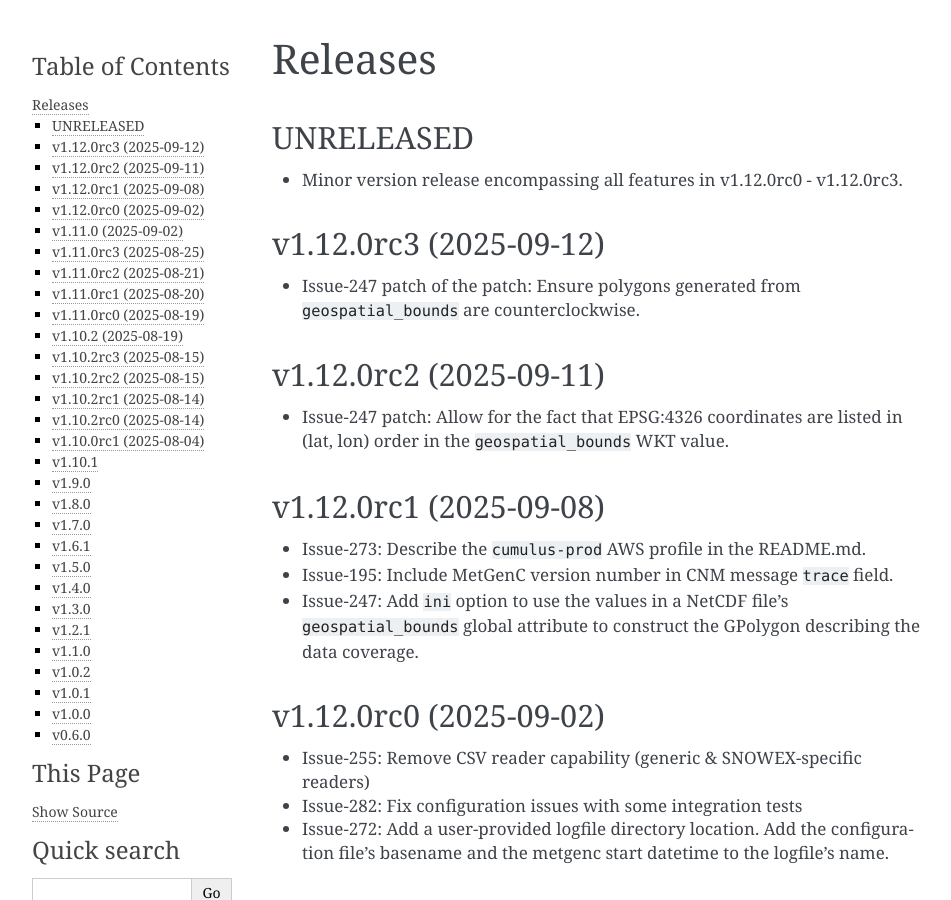
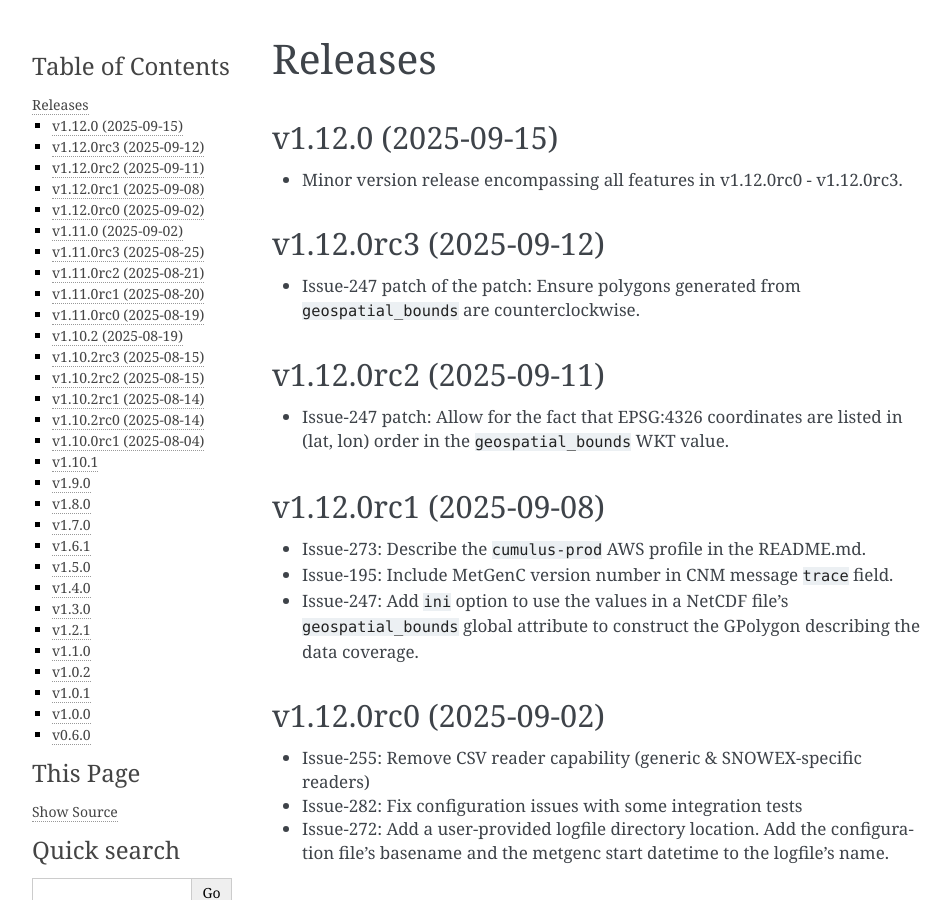
Before and after one commit to nsidc/granule-metgen, a Sphinx documentation site: the page built from docs/source/releases.rst, in a window 1280 px wide and 900 px high. Shown: the whole window, without its empty margins (148-1099 px from the left). Built offline with Sphinx 7.4.7, drawn with Linux system fonts in a browser that asks for light colours.

Commit message:
Bump version: 1.12.0rc3 → 1.12.0

```diff
--- a/CHANGELOG.md
+++ b/CHANGELOG.md
@@ -1,4 +1,4 @@
-## UNRELEASED
+## v1.12.0 (2025-09-15)
 
 * Minor version release encompassing all features in v1.12.0rc0 - v1.12.0rc3.
 
--- a/docs/source/conf.py
+++ b/docs/source/conf.py
@@ -6,8 +6,8 @@
 project = "MetGenC"
 copyright = "2024, NSIDC"
 author = "National Snow and Ice Data Center"
-release = "v1.12.0rc3"
-version = "v1.12.0rc3"
+release = "v1.12.0"
+version = "v1.12.0"
 
 extensions = [
     "myst_parser",
--- a/pyproject.toml
+++ b/pyproject.toml
@@ -1,6 +1,6 @@
 [tool.poetry]
 name = "nsidc-metgenc"
-version = "1.12.0rc3"
+version = "1.12.0"
 description = "The nsidc-metgenc package enables data producers as well as Operations staff managing the data ingest workflow to create metadata files conforming to NASA's Common Metadata Repository UMM-G specification."
 authors = ["National Snow and Ice Data Center (NSIDC) <nsidc@nsidc.org>"]
 readme = "README.md"
@@ -53,7 +53,7 @@
 beautifulsoup4 = "^4.13.4"
 
 [tool.bumpversion]
-current_version = "1.12.0rc3"
+current_version = "1.12.0"
 parse = """(?x)
     (?P<major>0|[1-9]\\d*)\\.
     (?P<minor>0|[1-9]\\d*)\\.
```
Also changed, not shown: 1 other file.
